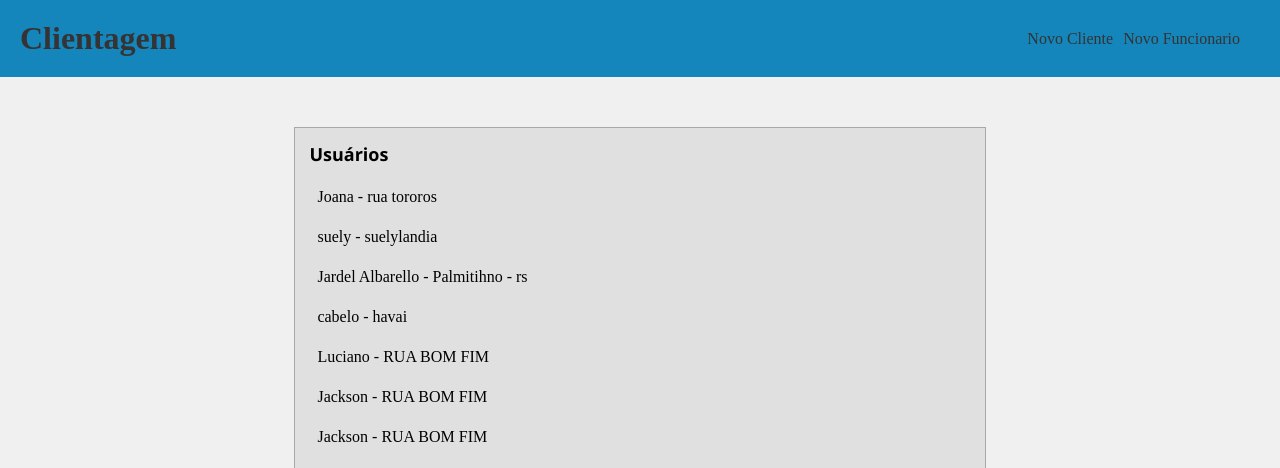
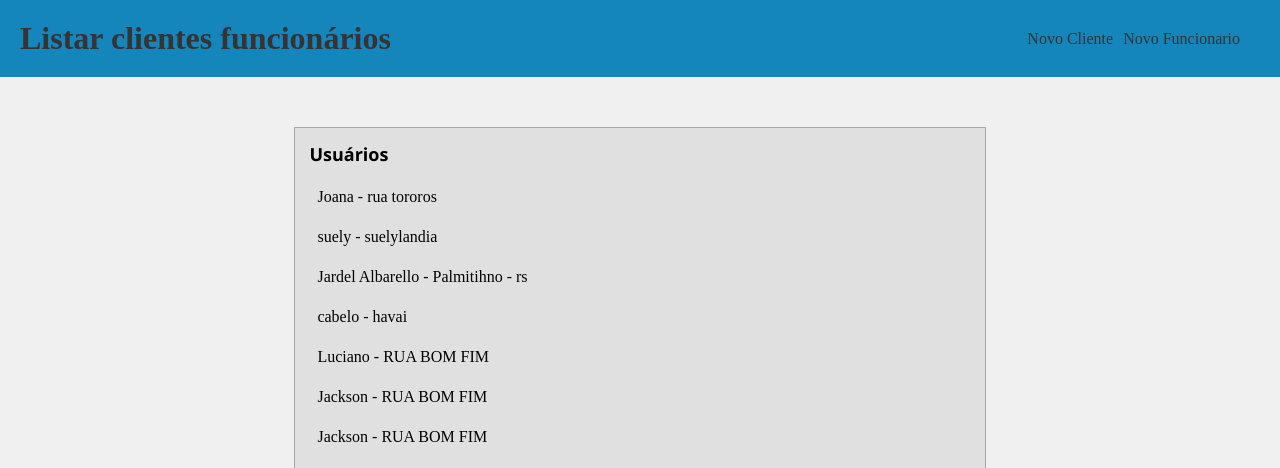
Before and after one commit to JacksonRicardo/CadastroClientes, a Django app: page / in a window 1280 px wide. Shown: the top 468 px of the page. Run offline with Django 3.2, Linux system fonts and the light colour scheme; data comes from the database, SQL or seed files in the repository.

```diff
--- a/clientes/templates/clientes/cliente_form.html
+++ b/clientes/templates/clientes/cliente_form.html
@@ -74,7 +74,7 @@
     </head>
     <body>
         <header>
-            <h1>Clientagem</h1>
+            <h1>Adicionar clientes</h1>
         </header>
             <form action="" method="POST">
                 <div class="form">
--- a/clientes/templates/clientes/home.html
+++ b/clientes/templates/clientes/home.html
@@ -117,7 +117,7 @@
 <body>
   <header>
     <span>
-      <h1>Clientagem</h1>
+      <h1>Listar clientes funcionários</h1>
     </span>
     <nav>
       <a href="{% url 'add_cliente' %}">Novo Cliente</a>
--- a/clientes/templates/funcionarios/funcionario_form.html
+++ b/clientes/templates/funcionarios/funcionario_form.html
@@ -78,7 +78,7 @@
 
 <body>
   <header>
-    <h1>Funcionaragem</h1>
+    <h1>Adicionar Funcionários</h1>
   </header>
   <form action="" method="POST">
     <div class="form">
```
